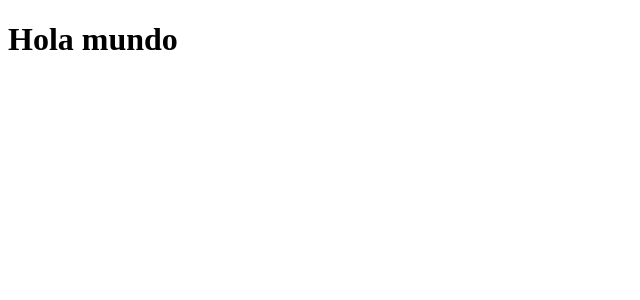
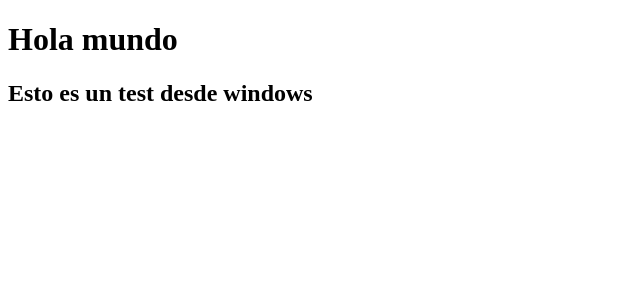
Before and after one commit to maxmiau/Basicos, a React (Create React App) app: page / in a window 1280 px wide. Shown: the top 300 px of the page, without its empty margins (0-640 px from the left). Built offline with nearby package versions, Linux system fonts and the light colour scheme.

Commit message:
Commit from windows

```diff
--- a/src/App.js
+++ b/src/App.js
@@ -6,6 +6,7 @@ function App() {
   return (
     <div className="App">
       <h1>Hola mundo</h1>
+      <h2>Esto es un test desde windows</h2>
     </div>
   );
 }
```
